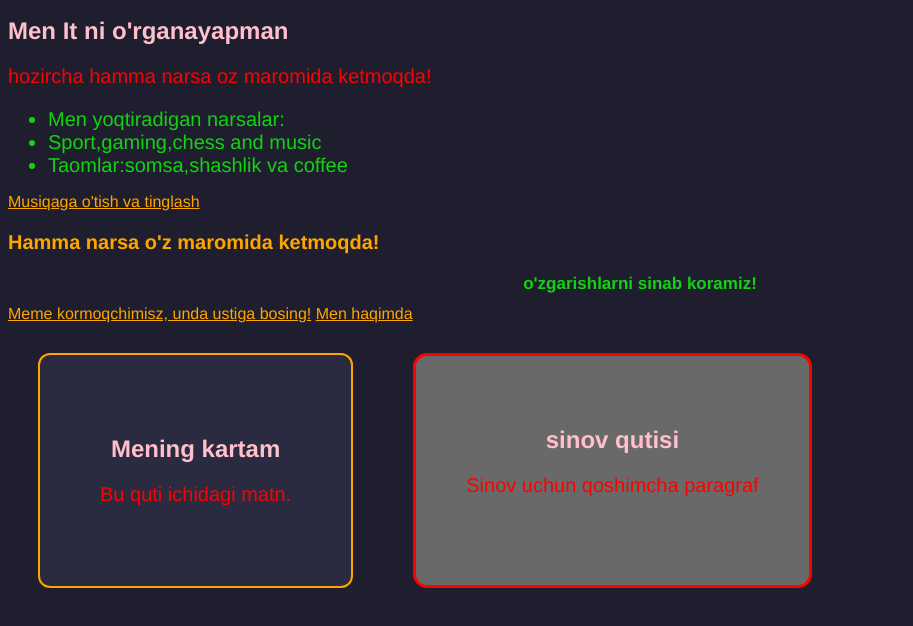
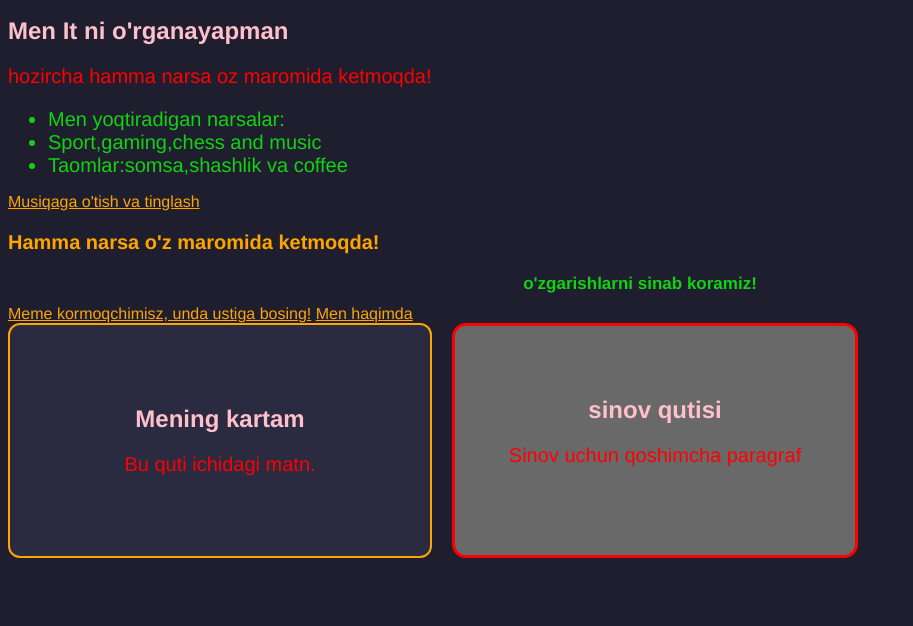
Before and after one commit to bekiportfolio/my-first-site, a plain HTML site: page index.html in a window 1280 px wide. Shown: the part 106-732 px from the top of the page, without its empty margins (0-913 px from the left). Drawn offline with Linux system fonts and the light colour scheme.

Commit message:
flex-wrap qoshildi va telefon uchun moslashtirildi

```diff
--- a/index.html
+++ b/index.html
@@ -3,6 +3,7 @@
 
 <head>
     <meta charset="UTF-8">
+    <meta name="viewport" content="width-device-width", initial-scale="1.0">
     <title> cHamploo's fist own site</title>
     <link rel="stylesheet" href="style.css">
 </head>
--- a/style.css
+++ b/style.css
@@ -28,9 +28,9 @@
             background-color: #2a2a40;
             padding: 60px;
             border: 2px solid orange;
-            margin: 30px;
             border-radius:12px;
             text-align: center;
+            width: 300px;
 
         }
         .ozgarish{
@@ -41,9 +41,9 @@
         }
         .box{
             background-color:dimgray;
+            width: 300px;
             padding: 50px;
             border:solid red ;
-            margin: 30px;
             text-align: center;
             border-radius: 14px;
         }
@@ -71,5 +71,6 @@
         .cards{
             display: flex;
             flex-direction: row;
-
+            flex-wrap: wrap;
+            gap: 20px;
         }
```
